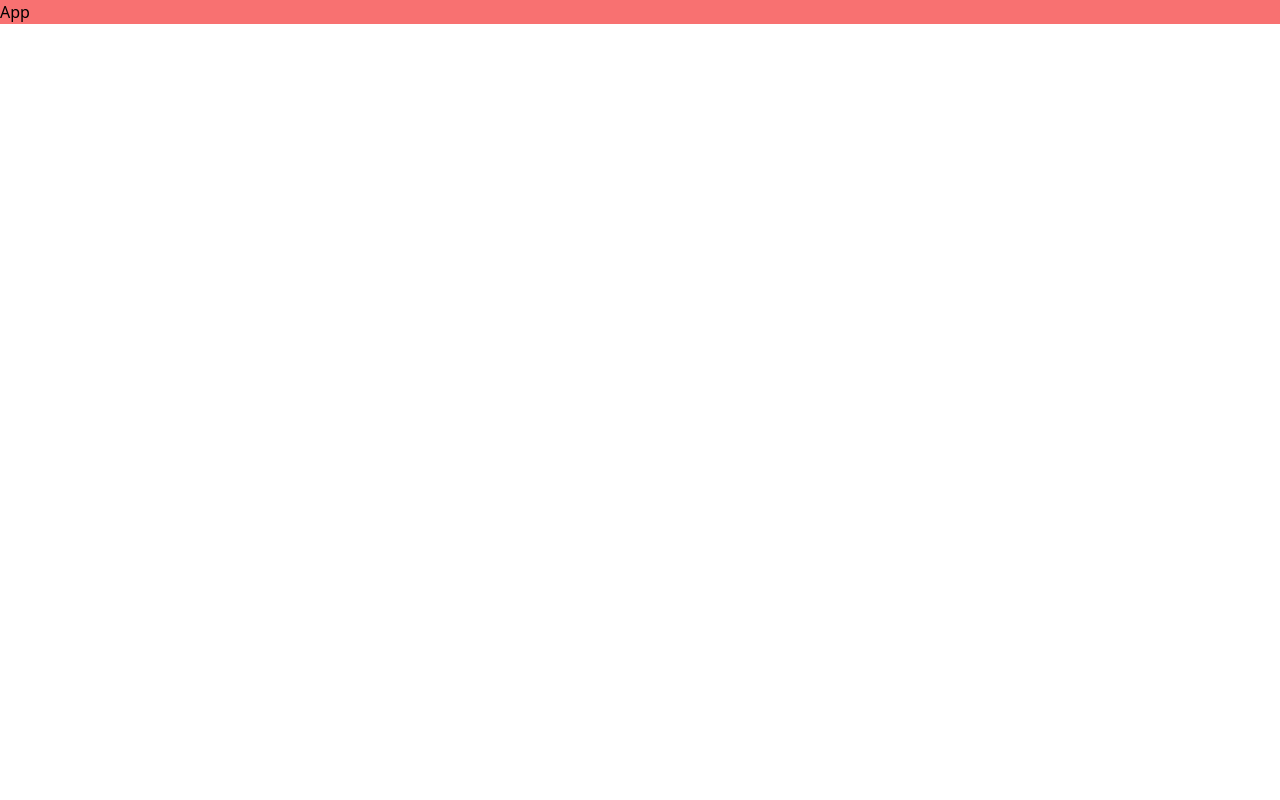
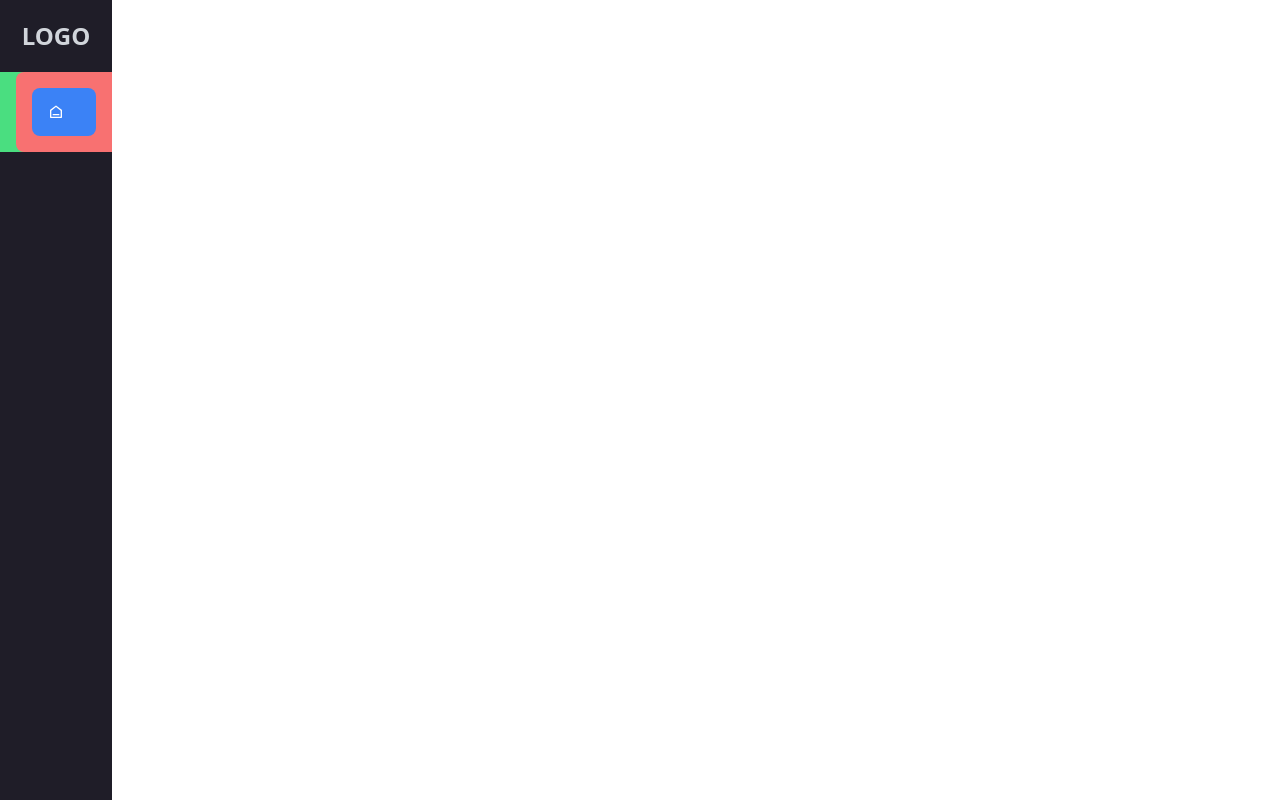
Before and after one commit to Tr0nskimack/react-rest-tawlind, a React (Vite) app: page / in a window 1280 px wide. Built offline with nearby package versions, Linux system fonts and the light colour scheme.

Commit message:
comida sidebar

```diff
--- a/package.json
+++ b/package.json
@@ -10,7 +10,8 @@
   },
   "dependencies": {
     "react": "^18.2.0",
-    "react-dom": "^18.2.0"
+    "react-dom": "^18.2.0",
+    "react-icons": "^4.7.1"
   },
   "devDependencies": {
     "@types/react": "^18.0.27",
--- a/src/App.jsx
+++ b/src/App.jsx
@@ -1,8 +1,12 @@
 import React from 'react'
+import Sidebar from './components/Shared/Sidebar'
+
 
 const App = () => {
   return (
-    <div className='bg-red-400'>App</div>
+    <div>
+      <Sidebar/>
+    </div>
   )
 }
 
--- /dev/null
+++ b/src/components/Shared/Sidebar.jsx
@@ -0,0 +1,19 @@
+import React from 'react'
+import { RiHome6Line } from "react-icons/ri";
+
+const Sidebar = () => {
+  return (
+    <div className='bg-[#1f1d28] fixed left-0 top-0 w-28 h-full'>
+        <h1 className='text-2xl text-gray-300 uppercase font-bold text-center my-5'>Logo</h1>
+        <ul className=' bg-green-400 pl-4'>
+            <li className=' bg-red-400 p-4 rounded-tl-lg rounded-bl-lg'>
+                <a className='bg-blue-500 p-4 block rounded-lg text-white' href="http://">
+                <RiHome6Line />
+                </a>
+            </li>
+        </ul>
+    </div>
+  )
+}
+
+export default Sidebar
```
Also changed, not shown: 1 other file (tests, documents, lock files or other folders).
